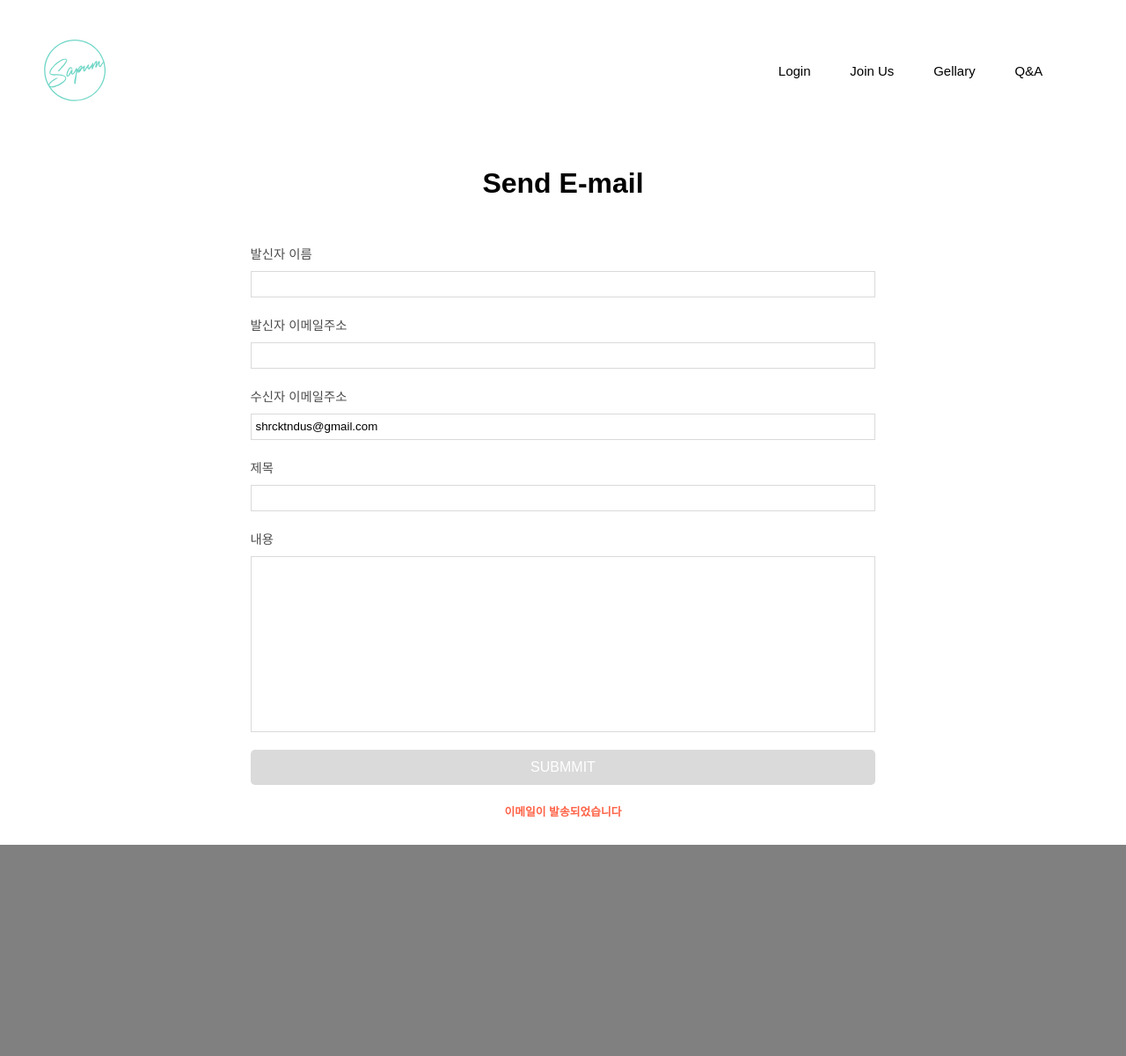
After one commit to HwnagSuYeon/spring_sapum, a Java web app: page /email/send in a window 1280 px wide. The commit adds this page. Shown: the top 1200 px of the page at 88% size. Run offline with Spring Boot 4, a stand-in JSP engine, Linux system fonts and the light colour scheme; data that the repository does not hold is empty; the project's own start-up code is not run, and a stand-in starts its controllers and pages; some libraries are stand-ins or nearby versions.

Commit message:
1. 이메일로 문의하기기능 추가(emalController, DTO, service 생성)

```diff
--- a/sapum/src/main/java/com/sapum/controller/board/BoardController.java
+++ b/sapum/src/main/java/com/sapum/controller/board/BoardController.java
@@ -161,7 +161,7 @@ public class BoardController {
 		// DB등록
 		service.answer(bDto);
 
-		return "board/answer";
+		return "redirect:/board/list";
 	}
 
 }
--- /dev/null
+++ b/sapum/src/main/java/com/sapum/controller/email/EmailController.java
@@ -0,0 +1,39 @@
+package com.sapum.controller.email;
+
+import javax.inject.Inject;
+
+import org.springframework.stereotype.Controller;
+import org.springframework.ui.Model;
+import org.springframework.web.bind.annotation.ModelAttribute;
+import org.springframework.web.bind.annotation.RequestMapping;
+
+import com.sapum.domain.email.EmailDTO;
+import com.sapum.service.email.EmailService;
+
+import lombok.extern.slf4j.Slf4j;
+
+@Slf4j
+@Controller
+@RequestMapping(value = "/email/*")
+public class EmailController {
+	@Inject
+	EmailService eService;
+	// 페이지 출력
+	@RequestMapping("write")
+	public String writer() {
+		return "/email/write";
+	}
+	// 실제로 이메일 보내는애
+	@RequestMapping("send")
+	public String send(@ModelAttribute EmailDTO eDto, Model model) {
+		try {
+			log.info(eDto.toString());
+			eService.sendMail(eDto);
+			model.addAttribute("message", "이메일이 발송되었습니다");
+		} catch (Exception e) {
+			e.printStackTrace();
+			model.addAttribute("message", "이메일 발송 실패");
+		}
+		return "/email/write";
+	}
+}
--- a/sapum/src/main/webapp/WEB-INF/spring/appServlet/servlet-context.xml
+++ b/sapum/src/main/webapp/WEB-INF/spring/appServlet/servlet-context.xml
@@ -46,6 +46,7 @@
 			<mapping path="/board/create"/>
 			<mapping path="/board/update"/>
 			<mapping path="/board/delete"/>
+			<mapping path="/board/answer"/>
 			<beans:ref bean="loginInterceptor"/>
 		</interceptor>
 	</interceptors>
--- a/sapum/src/main/webapp/WEB-INF/views/board/list.jsp
+++ b/sapum/src/main/webapp/WEB-INF/views/board/list.jsp
@@ -77,7 +77,7 @@
 							<td>${bDto.bno}</td>
 							<td class="list_title">
 								<c:forEach begin="1" end="${bDto.re_level}">
-									<i id="re_icon" class="fas fa-level-down-alt"></i>
+									<i id="re_icon" class="fas fa-reply"></i>
 								</c:forEach>
 								<a href="${path}/board/view?bno=${bDto.bno}" id="con_title">${bDto.title}</a>
 								<!-- 오늘날짜와 게시글 작성일이 일치하면 새 게시글 아이콘 띄워줌 -->
--- /dev/null
+++ b/sapum/src/main/webapp/WEB-INF/views/email/write.jsp
@@ -0,0 +1,41 @@
+<%@ page language="java" contentType="text/html; charset=UTF-8"
+    pageEncoding="UTF-8"%>
+<%@ include file="../include/header.jsp"%>
+<!DOCTYPE html>
+<html>
+<head>
+<meta charset="UTF-8">
+<link rel="stylesheet" href="${path}/resources/css/board/board.css?v=1">
+<title>Insert title here</title>
+</head>
+<body>
+	<div class="mail_wrap">
+		<h2 class="mail_title">Send E-mail</h2>
+		<form class="maiil_frm" method="POST" action="${path}/email/send">
+			<div class="mail_box">
+				<span class="box_title">발신자 이름</span>
+				<input class="box_input" name = "senderName">
+			</div>
+			<div class="mail_box">
+				<span class="box_title">발신자 이메일주소</span>
+				<input class="box_input" name="senderMail">
+			</div>
+			<div class="mail_box">
+				<span class="box_title">수신자 이메일주소</span>
+				<input class="box_input" name="receiveMail" value="shrcktndus@gmail.com">
+			</div>
+			<div class="mail_box">
+				<span class="box_title">제목</span>
+				<input class="box_input" name="subject">
+			</div>
+			<div class="mail_box">
+				<span class="box_title">내용</span>
+				<textarea style="resize: none;" class="box_input txt_area" rows="5" cols="80" name="message"></textarea><br>
+			</div>
+			<input class="email_btn" type="submit" value="SUBMMIT">
+		</form>
+		<span class="mail_msg">${message}</span>
+	</div>
+	<%@ include file="../include/footer.jsp"%>
+</body>
+</html>
--- a/sapum/src/main/webapp/WEB-INF/views/include/header.jsp
+++ b/sapum/src/main/webapp/WEB-INF/views/include/header.jsp
@@ -143,6 +143,7 @@
 		var uri = '${uri}';
 
 
+
 		$(document).ready(function() {
 			//인풋태그 focus시 라인색 바뀜
 			$('.ip_style').click(function(){
--- a/sapum/src/main/webapp/resources/css/board/board.css
+++ b/sapum/src/main/webapp/resources/css/board/board.css
@@ -990,7 +990,7 @@ table tr:nth-child(odd) {
 	cursor: pointer;
 }
 #re_icon {
-	transform: rorareY(180deg) rotate(90deg);
+	transform: rotateX(360deg) rotate(177deg);
 	color: #dadada;
 	margin-rignt: 10px;
 }
@@ -998,3 +998,61 @@ table tr:nth-child(odd) {
 	padding: 0 30px;
 	text-align: left;
 }
+
+
+
+/* -------------이메일로 문의하기페이지----------------- */
+.mail_wrap {
+	display: flex;
+    align-items: center;
+    justify-content: center;
+    flex-flow: column;
+    width: 100%;
+    height: 100%;
+}
+.mail_title {
+	font-size: 2em;
+    margin-bottom: 50px;
+}
+.maiil_frm {
+	display: flex;
+    flex-flow: column;
+}
+.mail_box {
+    margin-bottom: 20px;
+}
+.box_title {
+	margin-right: 10px;
+    font-size: .9em;
+    font-weight: 400;
+    color: #4c4c4c;
+    margin-bottom: 10px;
+    display: inline-block;
+}
+.box_input {
+	border: 1px solid #dadada;
+    width: 100%;
+    height: 30px;
+    transition: .3s;
+    padding: 5px;
+}
+.txt_area {
+	height: 200px;
+}
+.email_btn {
+	width: 100%;
+    height: 40px;
+    display: inline-block;
+    background-color: #dadada;
+    border-radius: 5px;
+    color: white;
+    font-size: 1em;
+    font-weight: 400;
+    cursor: pointer;
+}
+.mail_msg {
+	color: tomato;
+    margin-top: 20px;
+    font-weight: bold;
+    font-size: .8em;
+}
```
Also changed, not shown: sapum/pom.xml (+15 -0 lines), sapum/src/main/java/com/sapum/domain/email/EmailDTO.java (added, +20 -0 lines), sapum/src/main/java/com/sapum/interceptor/LoginInterceptor.java (+11 -1 lines), sapum/src/main/java/com/sapum/service/email/EmailService.java (added, +7 -0 lines), sapum/src/main/java/com/sapum/service/email/EmailServiceImpl.java (added, +42 -0 lines), sapum/src/main/webapp/WEB-INF/spring/root-context.xml (+15 -1 lines), 2 other files.
